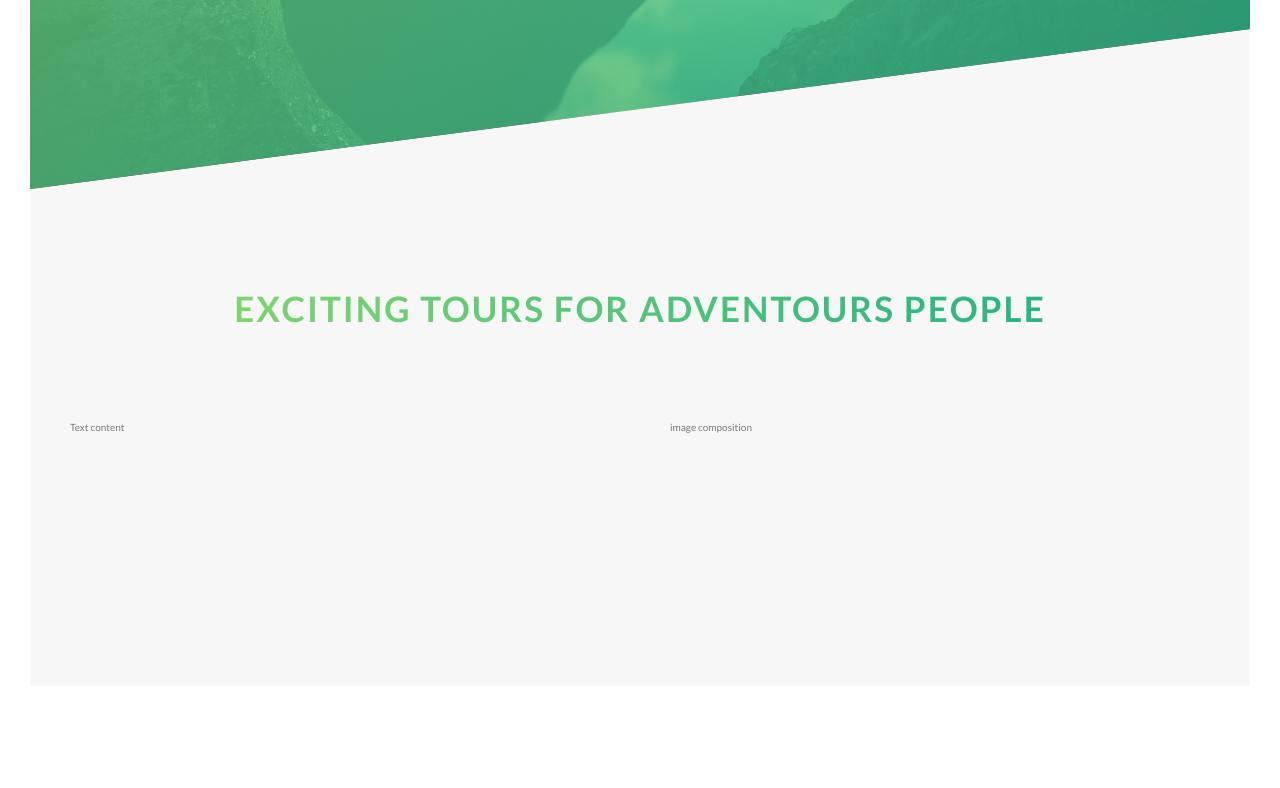
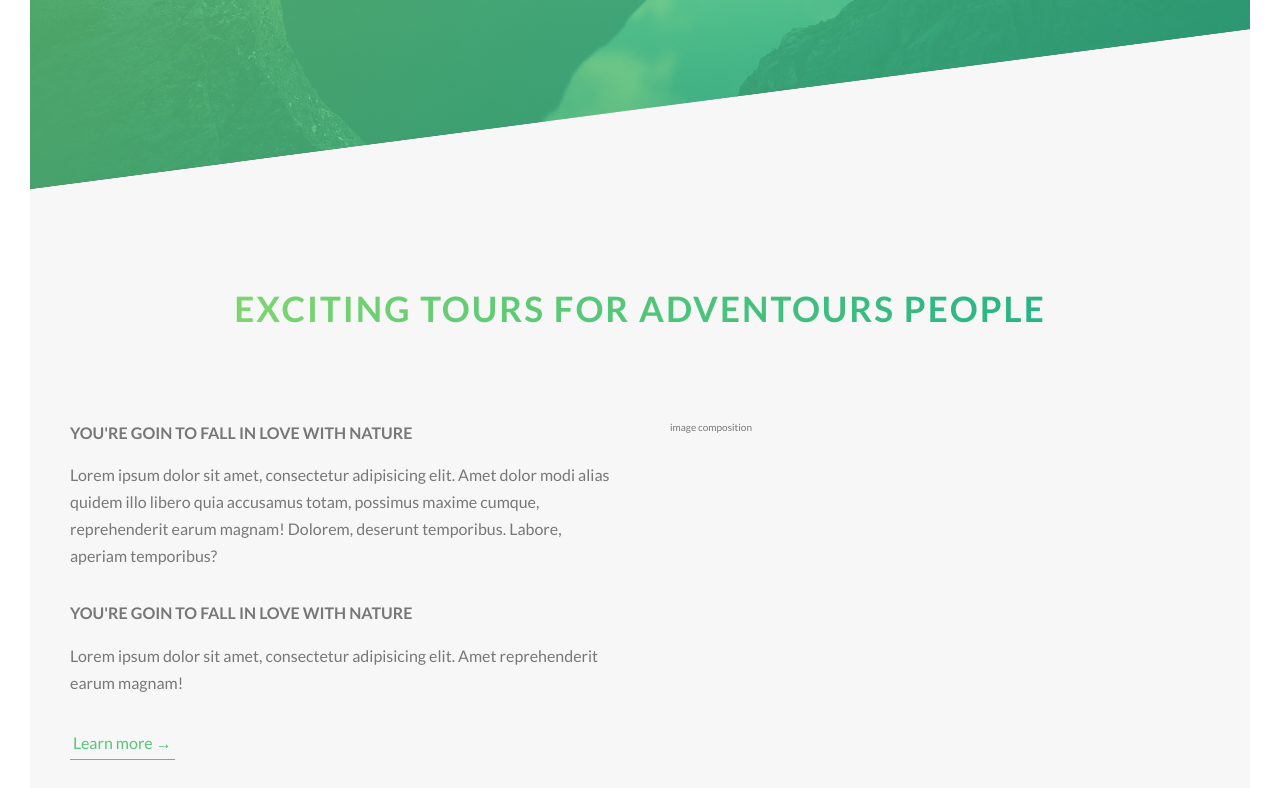
Before and after one commit to hotriluc/WebTasks, a website: page Natours_starter/index.html in a window 1280 px wide. Shown: the part 601-1389 px from the top of the page. Before the commit the page ends 1317 px from the top, so only its background shows below. Drawn offline with Linux system fonts and the light colour scheme.

Commit message:
Add files via upload
Added text content of about section

```diff
--- a/Natours_starter/index.html
+++ b/Natours_starter/index.html
@@ -32,7 +32,7 @@
         <main>
             <section class="section-about">
 
-                <div class="u-center-text u-margin-bottom-8">
+                <div class="u-center-text u-margin-bottom-big">
                     <h2 class="heading-secondary">
                         Exciting tours for adventours people
                     </h2>
@@ -40,7 +40,13 @@
 
                 <div class="row">
                     <div class="col-1-of-2">
-                        Text content
+                        <h3 class="heading-tertiary u-margin-bottom-small">You're goin to fall in love with nature</h3>
+                        <p class="paragraph">Lorem ipsum dolor sit amet, consectetur adipisicing elit. Amet dolor modi alias quidem illo libero quia accusamus totam, possimus maxime cumque, reprehenderit earum magnam! Dolorem, deserunt temporibus. Labore, aperiam temporibus?</p>
+
+                        <h3 class="heading-tertiary u-margin-bottom-small">You're goin to fall in love with nature</h3>
+                        <p class="paragraph">Lorem ipsum dolor sit amet, consectetur adipisicing elit. Amet reprehenderit earum magnam!</p>
+
+                        <a href="#" class="btn-text">Learn more &rarr;</a>
                     </div>
                     <div class="col-1-of-2">
                         image composition
--- a/Natours_starter/sass/abstracts/_variables.scss
+++ b/Natours_starter/sass/abstracts/_variables.scss
@@ -1,3 +1,6 @@
+
+//fonts size
+$default-font-size:1.6rem;
 
 //colors
 $color-primary:#55c57a;
--- a/Natours_starter/sass/base/_typography.scss
+++ b/Natours_starter/sass/base/_typography.scss
@@ -48,7 +48,20 @@ body  {
     transition: all .2s;
 
     &:hover {
-        transform: skewY(2deg) skewX(25deg) scale(1.1);
+        transform: skewY(2deg) skewX(15deg) scale(1.1);
         text-shadow: .5rem 1rem 2rem rgba($color-black, .2);
     }
 }
+
+.heading-tertiary {
+    font-size: $default-font-size;
+    font-weight: 700;
+    text-transform: uppercase;
+}
+
+.paragraph {
+    font-size: $default-font-size;
+    &:not(:last-child){
+        margin-bottom: 3rem;
+    }
+}
--- a/Natours_starter/sass/base/_utilities.scss
+++ b/Natours_starter/sass/base/_utilities.scss
@@ -1,3 +1,5 @@
 .u-center-text {text-align: center; }
 
-.u-margin-bottom-8 {margin-bottom: 8rem;}
+.u-margin-bottom-big {margin-bottom: 8rem;}
+.u-margin-bottom-medium {margin-bottom: 4rem;}
+.u-margin-bottom-small {margin-bottom: 1.5rem;}
--- a/Natours_starter/sass/components/_buttons.scss
+++ b/Natours_starter/sass/components/_buttons.scss
@@ -2,13 +2,14 @@
 
     &:link,&:visited {
         border-radius: 10rem;
+
         text-decoration: none;
         text-transform: uppercase;
         padding: 1.5rem 4rem;
         display: inline-block;
         transition: all .2s;
         position: relative;
-        font-size: 1.6rem;
+        font-size: $default-font-size;
     }
 
     &:hover {
@@ -55,3 +56,29 @@
     }
 
 }
+
+
+.btn-text {
+    &:link,
+    &:visited {
+        font-size: $default-font-size;
+        color: $color-primary;
+        display: inline-block;
+        text-decoration: none;
+        border-bottom: 1px solid $color-primary;
+        padding: 3px;
+        transition: all .3s;
+    }
+
+    &:hover {
+        background-color: $color-primary;
+        color: $color-white;
+        transform: translateY(-.2rem);
+        box-shadow: 0 1rem 2rem rgba($color-black, .15);
+    }
+
+    &:active {
+        transform: translateY(0.1rem);
+        box-shadow: 0 .5rem 1rem rgba($color-black, .15);
+    }
+}
```
Also changed, not shown: Natours_starter/css/style.css.
